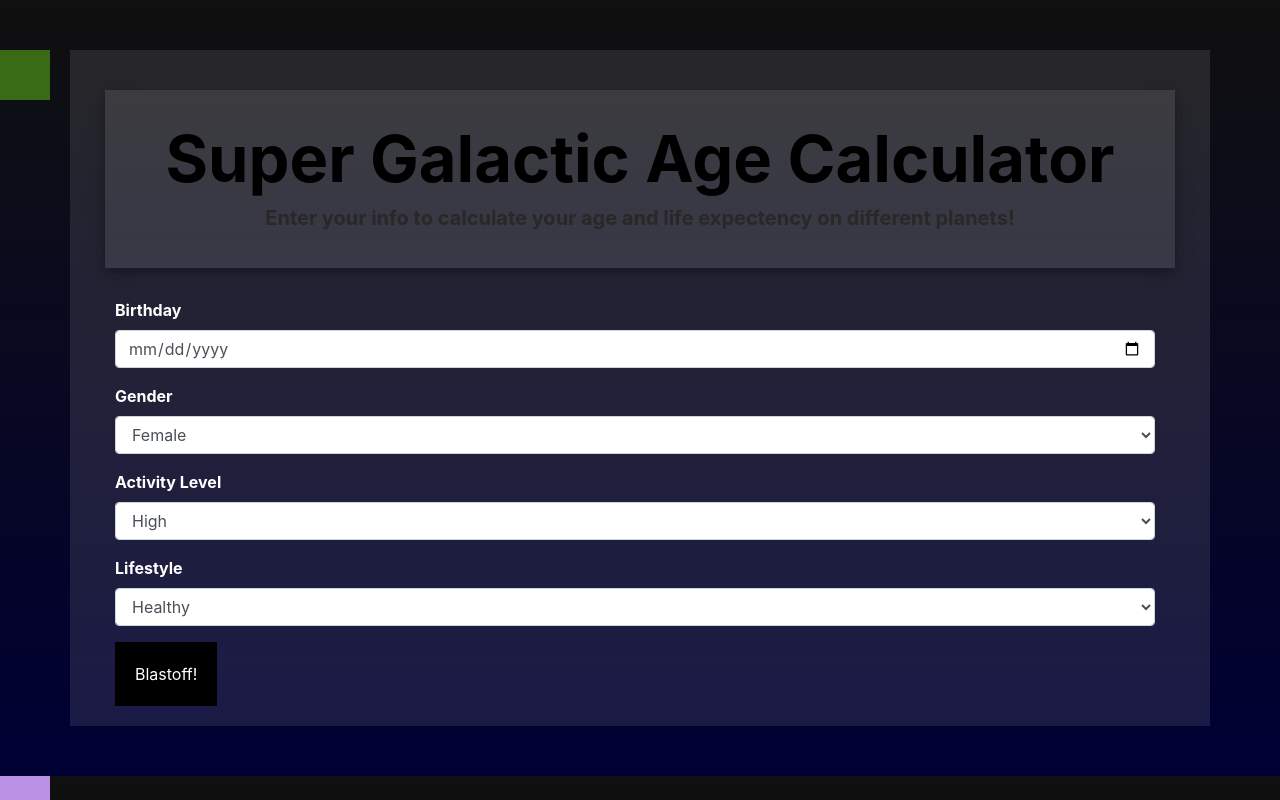
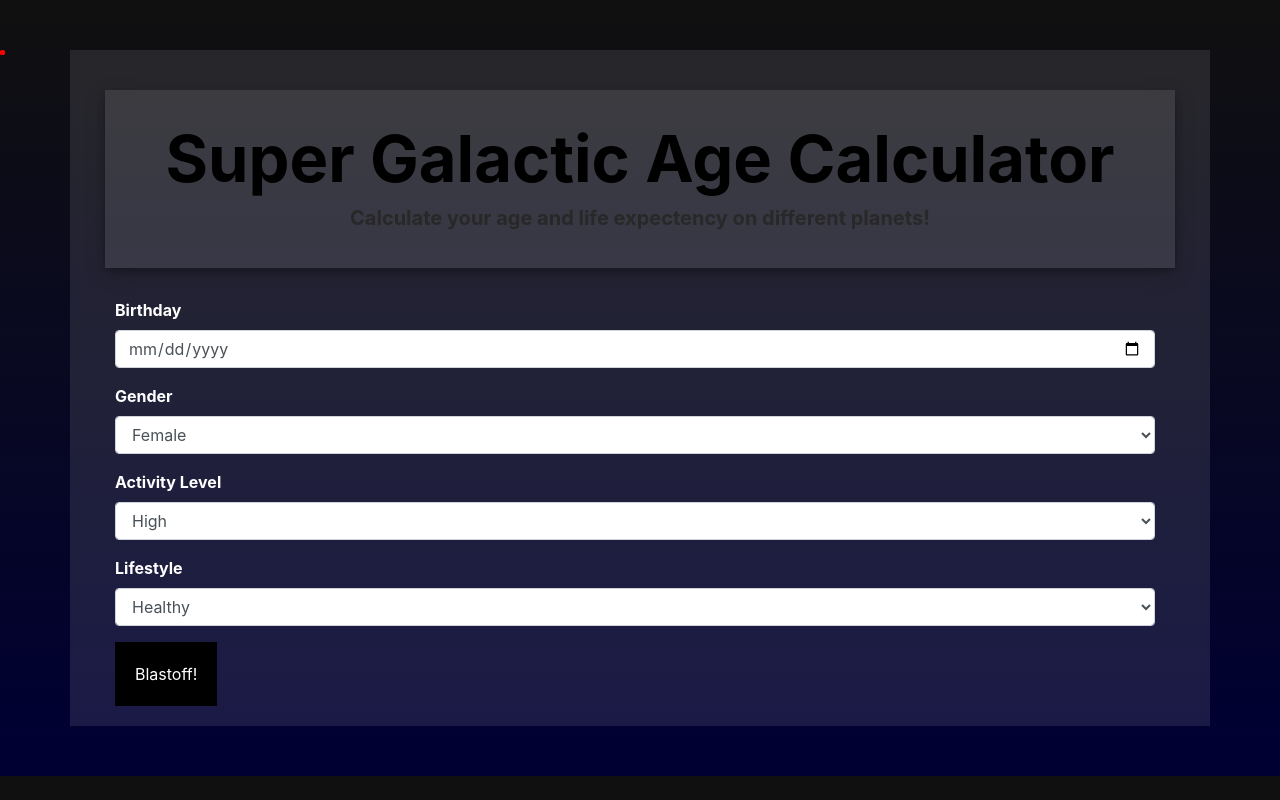
Before and after one commit to klowe27/galactic-age-calculator, a website built with webpack: page src/index.html in a window 1280 px wide. Built offline with nearby package versions, Linux system fonts and the light colour scheme.

Commit message:
Adjust styling

```diff
--- a/src/index.html
+++ b/src/index.html
@@ -3,12 +3,15 @@
   <head>
     <title>Super Galactic Age Calculator</title>
   </head>
-  <body id="stars">
-    <div class="star" style="left: 200; top: 500; background-color: rgba(100, 200, 25, .5)"></div>
+  <body>
+    <div id="stars">
+      <div class="star" style="right: 300; top: 500; background-color: red;"></div>
+      <div class="star" style="right: 300; top: 500; background-color: red;"></div>
+    </div>
     <div class="container">
       <div class="planet">
         <h1>Super Galactic Age Calculator</h1>
-        <h3 id="directions">Enter your info to calculate your age and life expectency on different planets!</h3>
+        <h3 id="directions">Calculate your age and life expectency on different planets!</h3>
       </div>
       <form id="user">
         <div class="form-group">
--- a/src/styles.css
+++ b/src/styles.css
@@ -1,7 +1,27 @@
 body {
   background-image: linear-gradient(#101010, #000034);
+  position: relative;
 }
 
+#stars {
+  position: relative;
+}
+
+.star {
+  position: fixed;
+  height: 5px;
+  width: 5px;
+  border-radius: 5px;
+  z-index: -1;
+}
+
+.container {
+  margin-top: 50px;
+  background-color: rgba(255,255,255, .1);
+  padding: 20px;
+  margin-bottom: 50px;
+
+}
 .container h1 {
   color: black;
   font-size: 65px;
@@ -21,23 +41,9 @@ body {
   font-weight: bold;
 }
 
-.star {
-  position: fixed;
-  height: 50px;
-  width: 50px;
-  z-index: -1;
-}
-
-.star::after {
-  background-color: white;
-}
-
-.container {
-  margin-top: 50px;
-  background-color: rgba(255,255,255, .1);
-  padding: 20px;
-  margin-bottom: 50px;
-
+.container p {
+  color: black;
+  margin-bottom: -2px;
 }
 
 #user {
--- a/src/user-interface-logic.js
+++ b/src/user-interface-logic.js
@@ -10,7 +10,7 @@ export function createStars() {
   const height = $(window).height();
   const width = $(window).width();
   for (let i = 0; i < 10; i++) {
-    $("#stars").append(`<div class="star" style="left: ${randomNumber(width)}; top: ${randomNumber(height)}; background-color: rgba(${randomNumber(255)}, ${randomNumber(255)}, ${randomNumber(255)}, ${randomNumber(1)})"></div>`);
+    $("#stars").append(`<div class="star" style="left: ${randomNumber(width)}; bottom: ${randomNumber(height)}; background-color: rgb(${randomNumber(255)}, ${randomNumber(255)}"></div>`);
     console.log(randomNumber(height));
   }
 }
```
